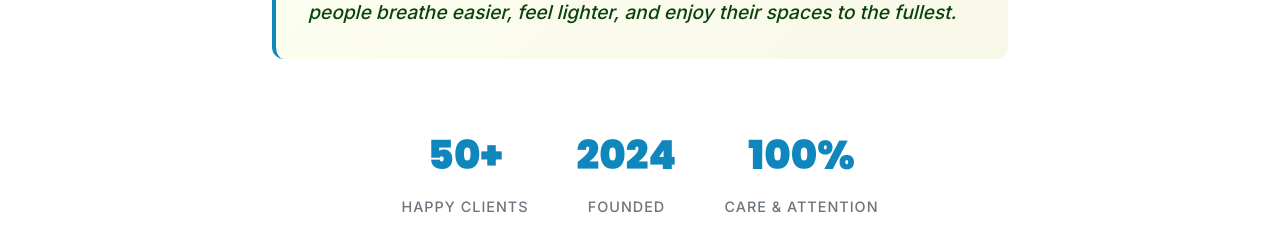
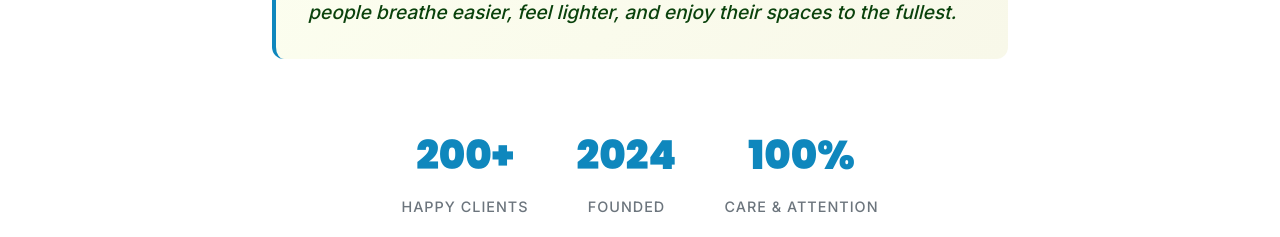
Before and after one commit to gailrayla/trustyco-cleaning, an Angular app: page / in a window 1280 px wide. Shown: the part 1440-1677 px from the top of the page. Built offline with nearby package versions, Linux system fonts and the light colour scheme.

Commit message:
update to 200+ happy clients

```diff
--- a/src/app/components/about/about.html
+++ b/src/app/components/about/about.html
@@ -47,7 +47,7 @@
 
       <div class="about-stats">
         <div class="stat-item">
-          <div class="stat-number">50+</div>
+          <div class="stat-number">200+</div>
           <div class="stat-label">Happy Clients</div>
         </div>
         <div class="stat-item">
```
